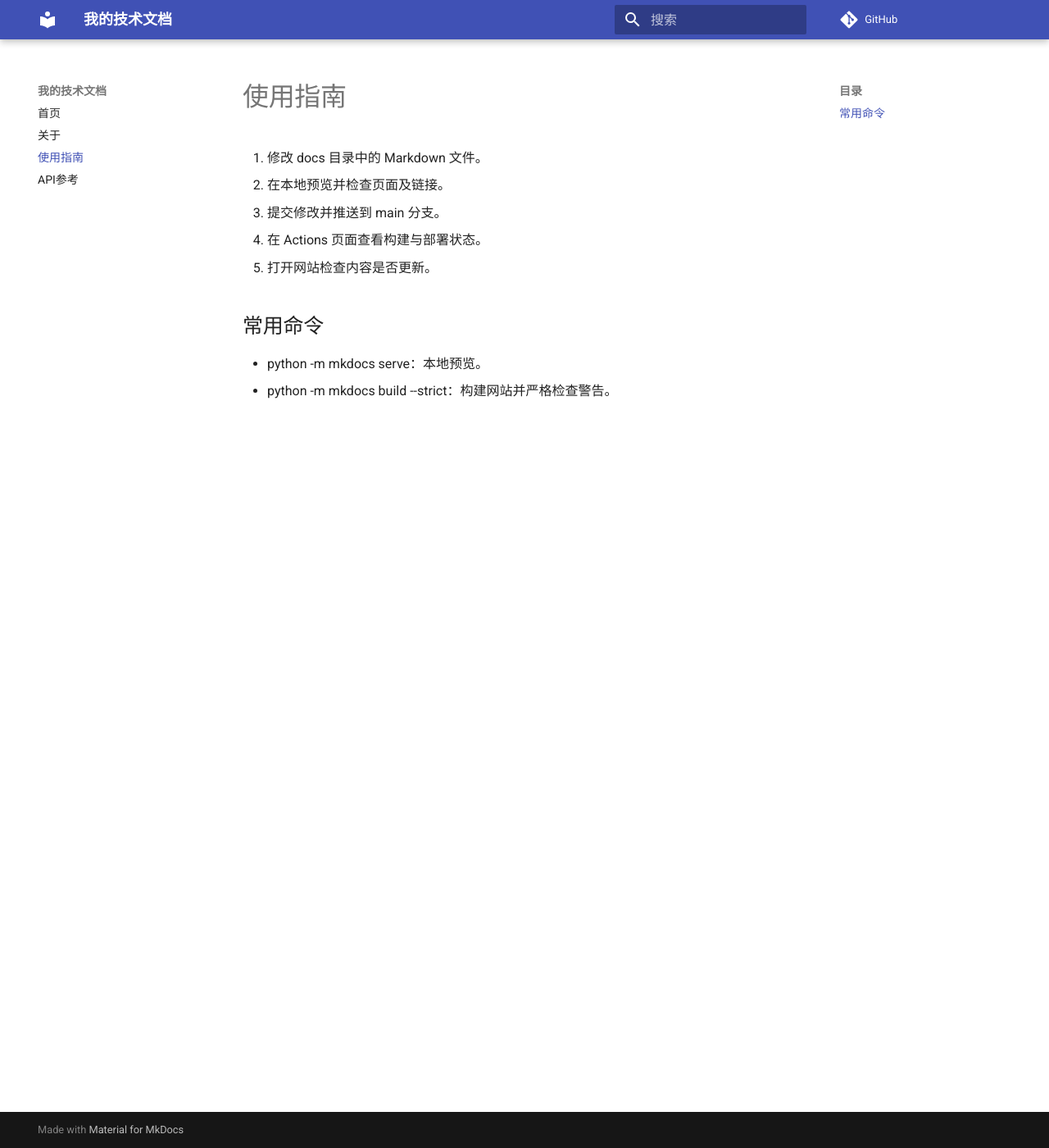
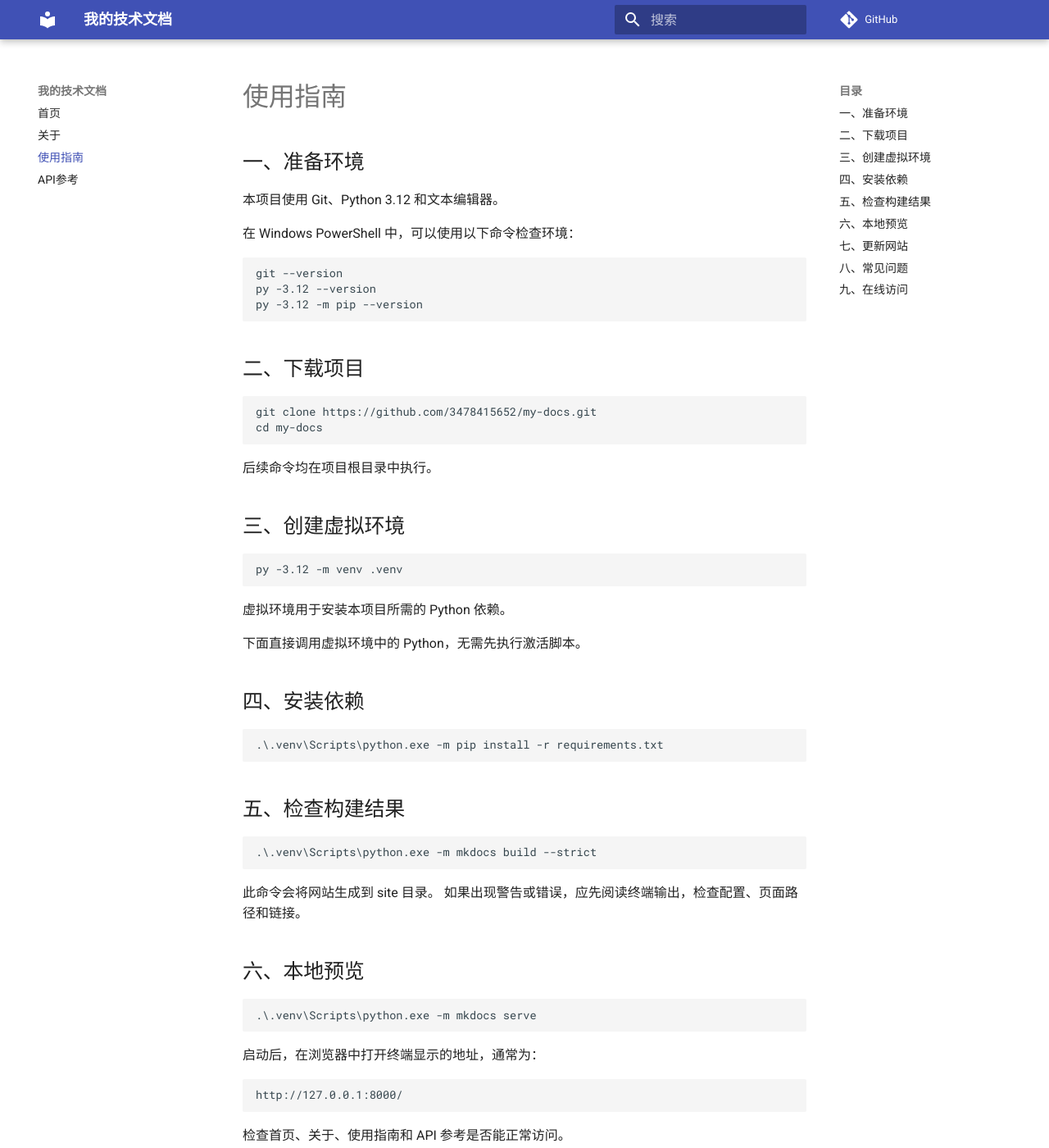
Before and after one commit to 3478415652/my-docs, an MkDocs documentation site: the page built from docs/guide.md, in a window 1280 px wide and 1400 px high. Shown: the whole window at 82% size. Built offline with MkDocs 1.6.1 and Material for MkDocs 9.7.7, drawn with Linux system fonts in a browser that asks for light colours; comment, search, counter and statistics services are not loaded; some of the changed text lies outside the part shown.

Commit message:
Update guide.md

````diff
--- a/docs/guide.md
+++ b/docs/guide.md
@@ -1,12 +1,92 @@
 # 使用指南
 
-1. 修改 docs 目录中的 Markdown 文件。
-2. 在本地预览并检查页面及链接。
-3. 提交修改并推送到 main 分支。
-4. 在 Actions 页面查看构建与部署状态。
-5. 打开网站检查内容是否更新。
+## 一、准备环境
 
-## 常用命令
+本项目使用 Git、Python 3.12 和文本编辑器。
 
-- python -m mkdocs serve：本地预览。
-- python -m mkdocs build --strict：构建网站并严格检查警告。
+在 Windows PowerShell 中，可以使用以下命令检查环境：
+
+```powershell
+git --version
+py -3.12 --version
+py -3.12 -m pip --version
+```
+
+## 二、下载项目
+
+```powershell
+git clone https://github.com/3478415652/my-docs.git
+cd my-docs
+```
+
+后续命令均在项目根目录中执行。
+
+## 三、创建虚拟环境
+
+```powershell
+py -3.12 -m venv .venv
+```
+
+虚拟环境用于安装本项目所需的 Python 依赖。
+
+下面直接调用虚拟环境中的 Python，无需先执行激活脚本。
+
+## 四、安装依赖
+
+```powershell
+.\.venv\Scripts\python.exe -m pip install -r requirements.txt
+```
+
+## 五、检查构建结果
+
+```powershell
+.\.venv\Scripts\python.exe -m mkdocs build --strict
+```
+
+此命令会将网站生成到 site 目录。
+如果出现警告或错误，应先阅读终端输出，检查配置、页面路径和链接。
+
+## 六、本地预览
+
+```powershell
+.\.venv\Scripts\python.exe -m mkdocs serve
+```
+
+启动后，在浏览器中打开终端显示的地址，通常为：
+
+```text
+http://127.0.0.1:8000/
+```
+
+检查首页、关于、使用指南和 API 参考是否能正常访问。
+
+预览结束后，在终端按 Ctrl+C 停止服务。
+
+## 七、更新网站
+
+修改 docs 中的文件并保存，然后执行：
+
+```powershell
+git add docs
+git diff --staged
+git commit -m "更新技术文档"
+git push origin main
+```
+
+推送后进入 GitHub 仓库的 Actions 页面，查看自动构建与部署结果。
+
+## 八、常见问题
+
+| 现象 | 检查方法 |
+| --- | --- |
+| 页面无法跳转 | 检查 Markdown 链接与文件名是否一致 |
+| 导航缺少页面 | 检查 mkdocs.yml 中的 nav 配置 |
+| 构建失败 | 查看 Actions 中失败步骤的具体日志 |
+| 网站内容没有更新 | 检查最新部署状态，并刷新浏览器 |
+| 网站出现 404 | 检查部署是否完成，以及网址是否包含 /my-docs/ |
+
+## 九、在线访问
+
+[打开公开网站](https://3478415652.github.io/my-docs/)
+
+[返回首页](index.md) · [查看 API 参考](api.md)
````
